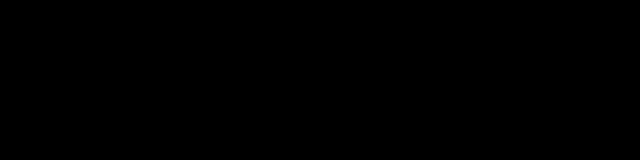
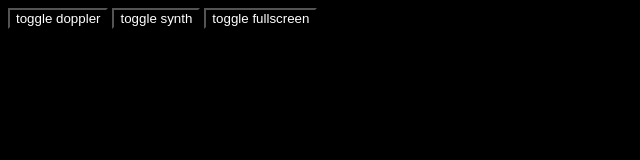
Before and after one commit to jake-g/spiro-doppler, a plain HTML site: page index.html in a window 1280 px wide. Shown: the whole page, without its empty margins (0-640 px from the left). Drawn offline with Linux system fonts and the light colour scheme.

Commit message:
more control

```diff
--- a/doppler.js
+++ b/doppler.js
@@ -7,6 +7,7 @@ window.doppler = (function() {
 
   var ctx = new AuContext();
   var osc = ctx.createOscillator();
+
   // This is just preliminary, we'll actually do a quick scan
   // (as suggested in the paper) to optimize this.
   var freq = 20000;
@@ -34,7 +35,12 @@ window.doppler = (function() {
       var normalizedVolume = volume / primaryVolume;
     } while (normalizedVolume > maxVolumeRatio && rightBandwidth < relevantFreqWindow);
 
-    return { left: leftBandwidth, right: rightBandwidth };
+    return {
+      left: leftBandwidth,
+      right: rightBandwidth,
+      diff: rightBandwidth - leftBandwidth,
+      magnitude: Math.abs(rightBandwidth - leftBandwidth)
+     };
   };
 
   var freqToIndex = function(analyser, freq) {
@@ -80,10 +86,8 @@ window.doppler = (function() {
   var readMic = function(analyser, userCallback) {
     var audioData = new Uint8Array(analyser.frequencyBinCount);
     analyser.getByteFrequencyData(audioData);
-
     var band = getBandwidth(analyser, audioData);
     userCallback(band);
-
     readMicInterval = setTimeout(readMic, 1, analyser, userCallback);
   };
 
--- a/index.html
+++ b/index.html
@@ -2,12 +2,22 @@
 <html>
 
 <head>
-  <title>SpiroDopple Demo</title>
+  <title>Spiro Doppler Demo</title>
   <script type="text/javascript" src="smoothie.js"></script>
   <script type="text/javascript" src="doppler.js"></script>
+  <style>
+    .button {
+      background-color: #000000;
+      color: white;
+    }
+  </style>
 </head>
 
 <body>
+  <input class="button" type="button" value="toggle doppler" onclick="doppler_toggle()" />
+  <input class="button" type="button" value="toggle synth" onclick="synth_toggle()" />
+  <input class="button" type="button" value="toggle fullscreen" onclick="fullscreen_toggle()" />
+
   <canvas id="linePlot"></canvas>
   <script type="text/javascript" src="plotter.js"></script>
 </body>
--- a/plotter.js
+++ b/plotter.js
@@ -1,58 +1,130 @@
   // config
-  var avg_window = 40;
-  var bg_color = '#000000';  //'#1B1B1B'
-  var line_color = '#8663FF';
-  var chart_pad = 20;
+  var buffer_size = 30;
 
-  // init
+  var plot_conf = {
+    "bg_color": '#000000',
+    "line_color": '#8663FF',
+    "chart_pad": 40
+  }
+
+  // TODO make synth class
+  var synth_conf = {
+    "play": false,
+    "gain": 0.2, // 0 to 1
+    "glide": 0.2, // ms
+    "freq": 220, // hz
+    "max_freq": 220 * 6, // hz
+    "shape": 'sine',
+  }
+
+  function synth_init() {
+    synth = ctx.createOscillator();
+    gain = ctx.createGain();
+    gain.connect(ctx.destination)
+    synth.type = synth_conf.shape;
+    synth.start(ctx.currentTime);
+    if (synth_conf.play) {
+      synth_toggle(); // twice to apply toggle
+      synth_toggle();
+    }
+  }
+
+  function synth_toggle() {
+    synth_conf.play = !synth_conf.play;
+    console.log('play synth', synth_conf.play);
+    if (synth_conf.play) {
+      synth.frequency.setValueAtTime(synth_conf.freq, ctx.currentTime);
+      synth.connect(gain);
+      gain.gain.setValueAtTime(synth_conf.gain, ctx.currentTime);
+    } else {
+      synth.disconnect();
+    }
+  }
+
+  function fullscreen_toggle() {
+    fullscreen = !fullscreen;
+    console.log('fullscreen', fullscreen);
+    if (fullscreen) {
+      document.body.webkitRequestFullscreen();
+    } else {
+      document.webkitExitFullscreen();
+    }
+  }
+
+  function doppler_toggle() {
+    doppler_on = !doppler_on;
+    console.log('doppler on', doppler_on);
+    if (doppler_on) { // hacky restart
+      window.location.reload();
+    } else {
+      window.doppler.stop()
+    }
+  }
+
+  // init /////////////////////////////////////
+  // tone
+  var AuContext = (window.AudioContext || window.webkitAudioContext || window.mozAudioContext || window.oAudioContext || window.msAudioContext);
+  var ctx = new AuContext();
+  var synth, gain
+  var fullscreen = false
+  var doppler_on = true
+  synth_init()
+
+  // chart
   var smoothie = new SmoothieChart({
     grid: {
-      strokeStyle: bg_color,
-      fillStyle: bg_color,
+      strokeStyle: plot_conf.bg_color,
+      fillStyle: plot_conf.bg_color,
       borderVisible: false
     }
   });
   var plot_buffer = new TimeSeries();
-  var _buffer = []
-  var counter = 0
-
   var canvas = document.getElementById('linePlot')
-  canvas.width = window.innerWidth - chart_pad;
-  canvas.height = window.innerHeight - chart_pad;
-
-  document.body.style.backgroundColor = bg_color;
-  document.body.onclick=function(){
-    document.body.webkitRequestFullscreen();
-  }
+  canvas.width = window.innerWidth - plot_conf.chart_pad;
+  canvas.height = window.innerHeight - plot_conf.chart_pad;
+  document.body.style.backgroundColor = plot_conf.bg_color;
 
   smoothie.addTimeSeries(plot_buffer, {
     lineWidth: 2,
-    strokeStyle: line_color
+    strokeStyle: plot_conf.line_color
   })
   smoothie.streamTo(document.getElementById("linePlot"), 500);
+
+  var _buffer = []
+  var counter = 0
   console.log('initialized...')
 
-  // run
+
+  // run ////////////////////////////////////////////////
   window.addEventListener('load', function() {
+    console.log('buffer size', buffer_size);
+    console.log('loaded doppler...')
+    window.doppler.init(function(bandwidth) {
+      // console.log(bandwidth)
+      // var diff = Math.abs(bandwidth.right - bandwidth.left);
+      counter += 1;
 
-    console.log('loaded doppler')
-    window.doppler.init(function(bandwidth) {
-      var diff = bandwidth.right - bandwidth.left;
-      counter += 1;
-      _buffer.push(diff)
-      // console.log(diff, bandwidth.left, bandwidth.right )
+      _buffer.push(bandwidth.magnitude)
 
       // Add _buffer average to timeseries
-      if (counter % avg_window == 0) {
+      if (counter % buffer_size == 0) {
         var sum = 0;
         for (var i = 0; i < _buffer.length; i++) {
           sum += _buffer[i]
         }
         var avg = sum / _buffer.length;
         console.log(avg)
-
         plot_buffer.append(new Date().getTime(), avg);
         _buffer = []
+
+        // Play synth
+        if (synth_conf.play) {
+          var note_scale = 20 * synth_conf.freq / synth_conf.max_freq
+          factor = 1 + avg / note_scale
+          console.log(factor * synth_conf.freq);
+          synth.frequency.linearRampToValueAtTime(
+            factor * synth_conf.freq, ctx.currentTime + synth_conf.glide)
+        }
       }
     });
   });
```
